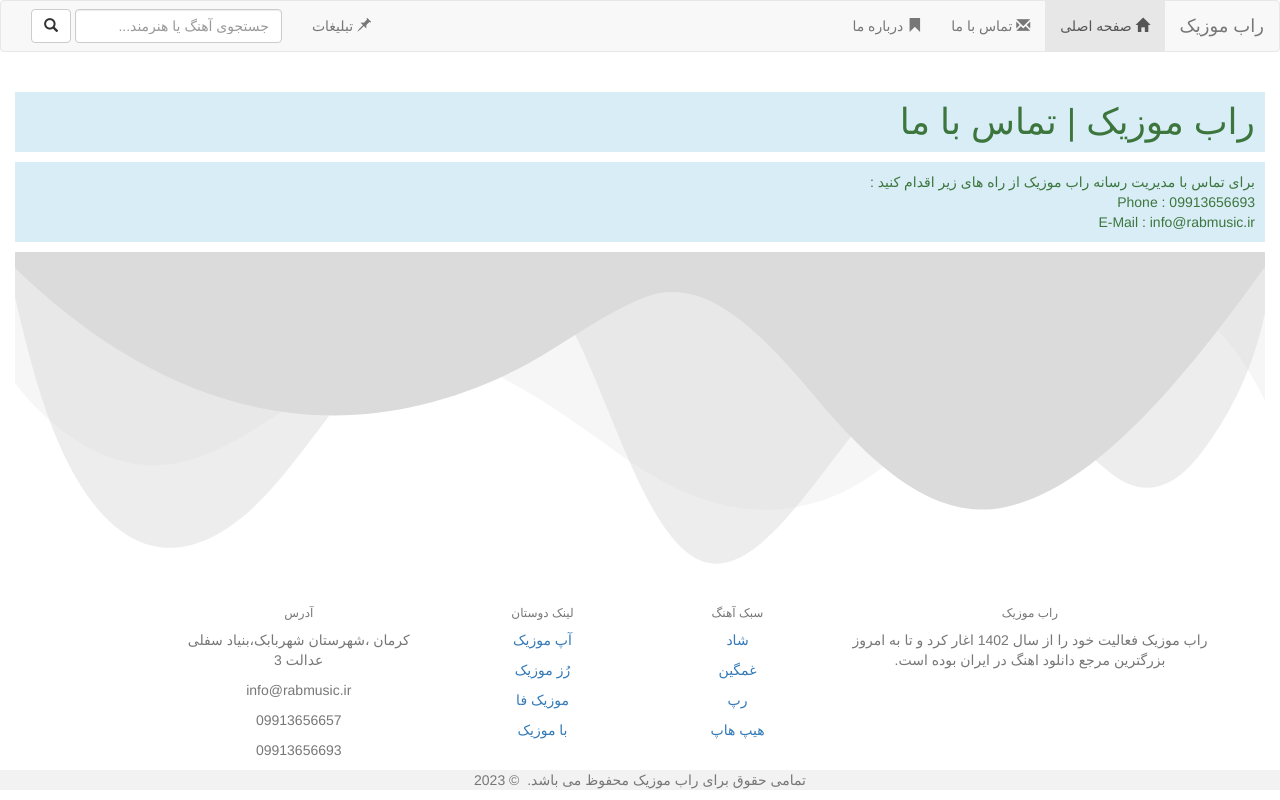
After one commit to he3amkamyar/rabmusic, a PHP site: page /ContactUs.php in a window 1280 px wide. The commit adds this page. Run offline with PHP 8.4, Linux system fonts and the light colour scheme.

Commit message:
added ContactUs.php to main directory & edit css files ,index.php

```diff
--- /dev/null
+++ b/ContactUs.php
@@ -0,0 +1,230 @@
+<?php
+session_start();
+include ('config/config.php');
+$url = $_SERVER['HTTP_HOST'].$_SERVER['REQUEST_URI'];
+?>
+<!doctype html>
+<html dir="rtl" lang="fa">
+<head>
+    <meta charset="UTF-8">
+    <meta name="viewport" content="width=device-width, initial-scale=1.0">
+    <meta http-equiv="X-UA-Compatible" content="ie=edge">
+    <title>راب موزیک | دانلود اهنگ ،اهنگ شاد،اهنگ خارجی،اهنگ عروسی،اهنگ ایرانی،دانلود اهنگ شاد</title>
+    <meta property="og:title" content=" موزیک جدید، دانلود موزیک ،اهنگ شاد،موزیک خارجی،آهنگ عروسی،اهنگ ایرانی،دانلود آهنگ شاد عروسی" />
+    <meta property="og:keywords" content=" موزیک جدید، دانلود موزیک ،اهنگ شاد،موزیک خارجی،آهنگ عروسی،اهنگ ایرانی،دانلود آهنگ شاد عروسی" />
+    <meta property="og:description" content="دانلود جدید ترین اهنگ های روز دنیا" />
+    <meta property="og:url" content="<?php echo $url; ?>" />
+    <meta property="og:locale" content="fa" />
+    <meta property="og:site_name" content="راب موزیک"/>
+    <link rel="stylesheet" href="bootstrap/css/bootstrap.rtl.css"/>
+    <link rel="stylesheet" href="css/index-style.css"/>
+    <script src="js/jquery.js"></script>
+    <script src="js/bootstrap.js"></script>
+    <style>
+        #sing
+        {
+            display: none;
+        }
+        @media only screen and (max-width : 769px)
+        {
+            #singer {
+                display: none;
+            }
+        }
+        @media only screen and (max-width: 768px){
+            #sing
+            {
+                display: block;
+            }
+        }
+    </style>
+</head>
+<body>
+<div class="container-fluid">
+    <div class="row">
+        <nav class="navbar navbar-default">
+            <div class="container-fluid">
+                <div class="navbar-header">
+                    <button type="button" class="navbar-toggle" data-toggle="collapse" data-target="#myNavbar">
+                        <span class="icon-bar"></span>
+                        <span class="icon-bar"></span>
+                        <span class="icon-bar"></span>
+                    </button>
+                    <a class="navbar-brand" href="#">راب موزیک</a>
+                </div>
+                <div class="collapse navbar-collapse" id="myNavbar">
+                    <ul class="nav navbar-nav">
+                        <li class="active"><a href="#"><span class="glyphicon glyphicon-home"></span> صفحه اصلی </a></li>
+                        <li><a href="#"><span class="glyphicon glyphicon-envelope"></span> تماس با ما </a></li>
+                        <li><a href="#"><span class="glyphicon glyphicon-bookmark"></span>  درباره ما</a></li>
+                    </ul>
+                    <ul class="nav navbar-nav navbar-right">
+                        <li><a href="#"><span class="glyphicon glyphicon-pushpin"></span> تبلیغات </a></li>
+                        <li>
+                            <form class="navbar-form navbar-left" action="/action_page.php">
+                                <div class="form-group">
+                                    <input type="text" class="form-control" placeholder="جستجوی آهنگ یا هنرمند...">
+                                </div>
+                                <button type="submit" class="btn btn-default"><span class=" 	glyphicon glyphicon-search"></span></button>
+                            </form>
+                        </li>
+                    </ul>
+                </div>
+            </div>
+        </nav>
+    </div>
+    <div class="row">
+        <div class="container-fluid">
+            <h1 style="padding: 10px;" class="bg-info text-success">راب موزیک | تماس با ما</h1>
+            <p style="padding: 10px;" class="bg-info text-success">
+                برای تماس با مدیریت رسانه راب موزیک از راه های زیر اقدام کنید :
+                <br />
+                Phone : 09913656693
+                <br />
+                E-Mail : info@rabmusic.ir
+            </p>
+        </div>
+    </div>
+<div style="overflow: hidden;">
+    <svg
+        preserveAspectRatio="none"
+        viewBox="0 0 1200 120"
+        xmlns="http://www.w3.org/2000/svg"
+        style="fill: #dbdbdb; width: 100%; height: 340px;"
+    >
+        <path
+            d="M0 0v46.29c47.79 22.2 103.59 32.17 158 28 70.36-5.37 136.33-33.31 206.8-37.5 73.84-4.36 147.54 16.88 218.2 35.26 69.27 18 138.3 24.88 209.4 13.08 36.15-6 69.85-17.84 104.45-29.34C989.49 25 1113-14.29 1200 52.47V0z"
+            opacity=".25"
+        />
+        <path
+            d="M0 0v15.81c13 21.11 27.64 41.05 47.69 56.24C99.41 111.27 165 111 224.58 91.58c31.15-10.15 60.09-26.07 89.67-39.8 40.92-19 84.73-46 130.83-49.67 36.26-2.85 70.9 9.42 98.6 31.56 31.77 25.39 62.32 62 103.63 73 40.44 10.79 81.35-6.69 119.13-24.28s75.16-39 116.92-43.05c59.73-5.85 113.28 22.88 168.9 38.84 30.2 8.66 59 6.17 87.09-7.5 22.43-10.89 48-26.93 60.65-49.24V0z"
+            opacity=".5"
+        />
+        <path d="M0 0v5.63C149.93 59 314.09 71.32 475.83 42.57c43-7.64 84.23-20.12 127.61-26.46 59-8.63 112.48 12.24 165.56 35.4C827.93 77.22 886 95.24 951.2 90c86.53-7 172.46-45.71 248.8-84.81V0z" />
+    </svg>
+</div>
+<div class="row">
+    <!-- Footer -->
+    <footer class="text-center text-lg-start bg-light text-muted">
+        <!-- Section: Social media -->
+        <section class="d-flex justify-content-center justify-content-lg-between p-4 border-bottom">
+            <!-- Left -->
+            <div class="me-5 d-none d-lg-block">
+                <span></span>
+            </div>
+            <!-- Left -->
+
+            <!-- Right -->
+            <div>
+                <a href="" class="me-4 text-reset">
+                    <i class="fab fa-facebook-f"></i>
+                </a>
+                <a href="" class="me-4 text-reset">
+                    <i class="fab fa-twitter"></i>
+                </a>
+                <a href="" class="me-4 text-reset">
+                    <i class="fab fa-google"></i>
+                </a>
+                <a href="" class="me-4 text-reset">
+                    <i class="fab fa-instagram"></i>
+                </a>
+                <a href="" class="me-4 text-reset">
+                    <i class="fab fa-linkedin"></i>
+                </a>
+                <a href="" class="me-4 text-reset">
+                    <i class="fab fa-github"></i>
+                </a>
+            </div>
+            <!-- Right -->
+        </section>
+        <!-- Section: Social media -->
+
+        <!-- Section: Links  -->
+        <section class="">
+            <div class="container text-center text-md-start mt-5">
+                <!-- Grid row -->
+                <div class="row mt-3">
+                    <!-- Grid column -->
+                    <div class="col-md-3 col-lg-4 col-xl-3 mx-auto mb-4">
+                        <!-- Content -->
+                        <h6 class="text-uppercase fw-bold mb-4">
+                            <i class="fas fa-gem me-3"></i>راب موزیک
+                        </h6>
+                        <p>
+                            راب موزیک فعالیت خود را از سال 1402 اغار کرد و تا به امروز بزرگترین مرجع دانلود اهنگ در ایران بوده است.
+                        </p>
+                    </div>
+                    <!-- Grid column -->
+
+                    <!-- Grid column -->
+                    <div class="col-md-2 col-lg-2 col-xl-2 mx-auto mb-4">
+                        <!-- Links -->
+                        <h6 class="text-uppercase fw-bold mb-4">
+                            سبک آهنگ
+                        </h6>
+                        <p>
+                            <a href="#!" class="text-reset">شاد</a>
+                        </p>
+                        <p>
+                            <a href="#!" class="text-reset">غمگین</a>
+                        </p>
+                        <p>
+                            <a href="#!" class="text-reset">رپ</a>
+                        </p>
+                        <p>
+                            <a href="#!" class="text-reset">هیپ هاپ</a>
+                        </p>
+                    </div>
+                    <!-- Grid column -->
+
+                    <!-- Grid column -->
+                    <div class="col-md-3 col-lg-2 col-xl-2 mx-auto mb-4">
+                        <!-- Links -->
+                        <h6 class="text-uppercase fw-bold mb-4">
+                            لینک دوستان
+                        </h6>
+                        <p>
+                            <a href="#!" class="text-reset">آپ موزیک</a>
+                        </p>
+                        <p>
+                            <a href="#!" class="text-reset">رُز موزیک</a>
+                        </p>
+                        <p>
+                            <a href="#!" class="text-reset">موزیک فا</a>
+                        </p>
+                        <p>
+                            <a href="#!" class="text-reset">با موزیک</a>
+                        </p>
+                    </div>
+                    <!-- Grid column -->
+
+                    <!-- Grid column -->
+                    <div class="col-md-4 col-lg-3 col-xl-3 mx-auto mb-md-0 mb-4">
+                        <!-- Links -->
+                        <h6 class="text-uppercase fw-bold mb-4">آدرس</h6>
+                        <p><i class="fas fa-home me-3"></i> کرمان ،شهرستان شهربابک،بنیاد سفلی عدالت 3</p>
+                        <p>
+                            <i class="fas fa-envelope me-3"></i>
+                            info@rabmusic.ir
+                        </p>
+                        <p><i class="fas fa-phone me-3"></i>09913656657</p>
+                        <p><i class="fas fa-print me-3"></i>09913656693</p>
+                    </div>
+                    <!-- Grid column -->
+                </div>
+                <!-- Grid row -->
+            </div>
+        </section>
+        <!-- Section: Links  -->
+
+        <!-- Copyright -->
+        <div class="text-center p-4" style="background-color: rgba(0, 0, 0, 0.05);">
+            تمامی حقوق برای راب موزیک محفوظ می باشد.     &nbsp;&copy; <?php echo date('Y');?>
+        </div>
+        <!-- Copyright -->
+    </footer>
+    <!-- Footer -->
+</div>
+</div>
+</body>
+</html>
--- a/css/index-style.css
+++ b/css/index-style.css
@@ -17,3 +17,12 @@
 {
     width: 100%;
 }
+@media only screen and (max-width : 769px) {
+    #singer {
+        display: none;
+    }
+    body
+    {
+        background-color: red;
+    }
+}
```
Also changed, not shown: index.php (+44 -2 lines).
